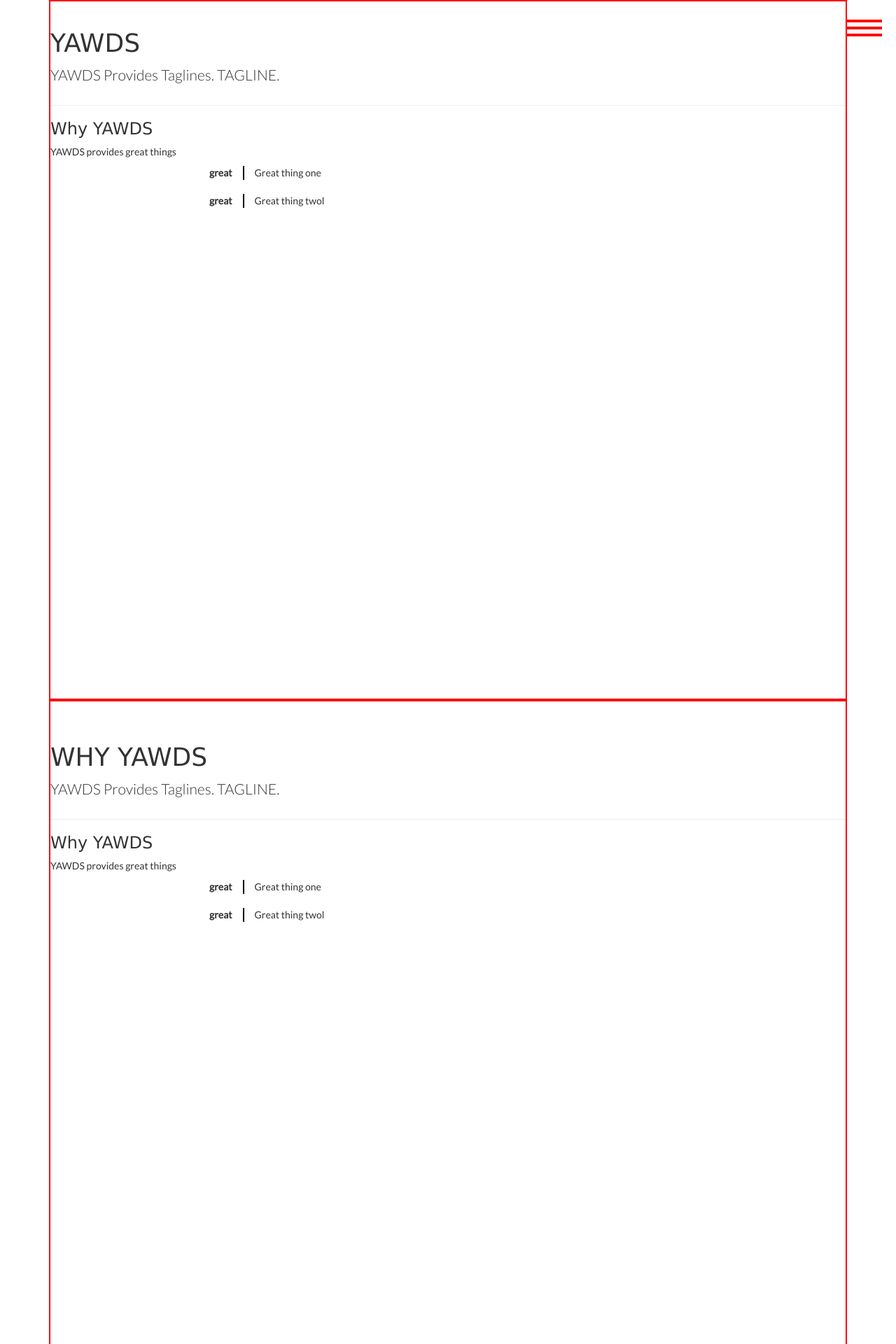
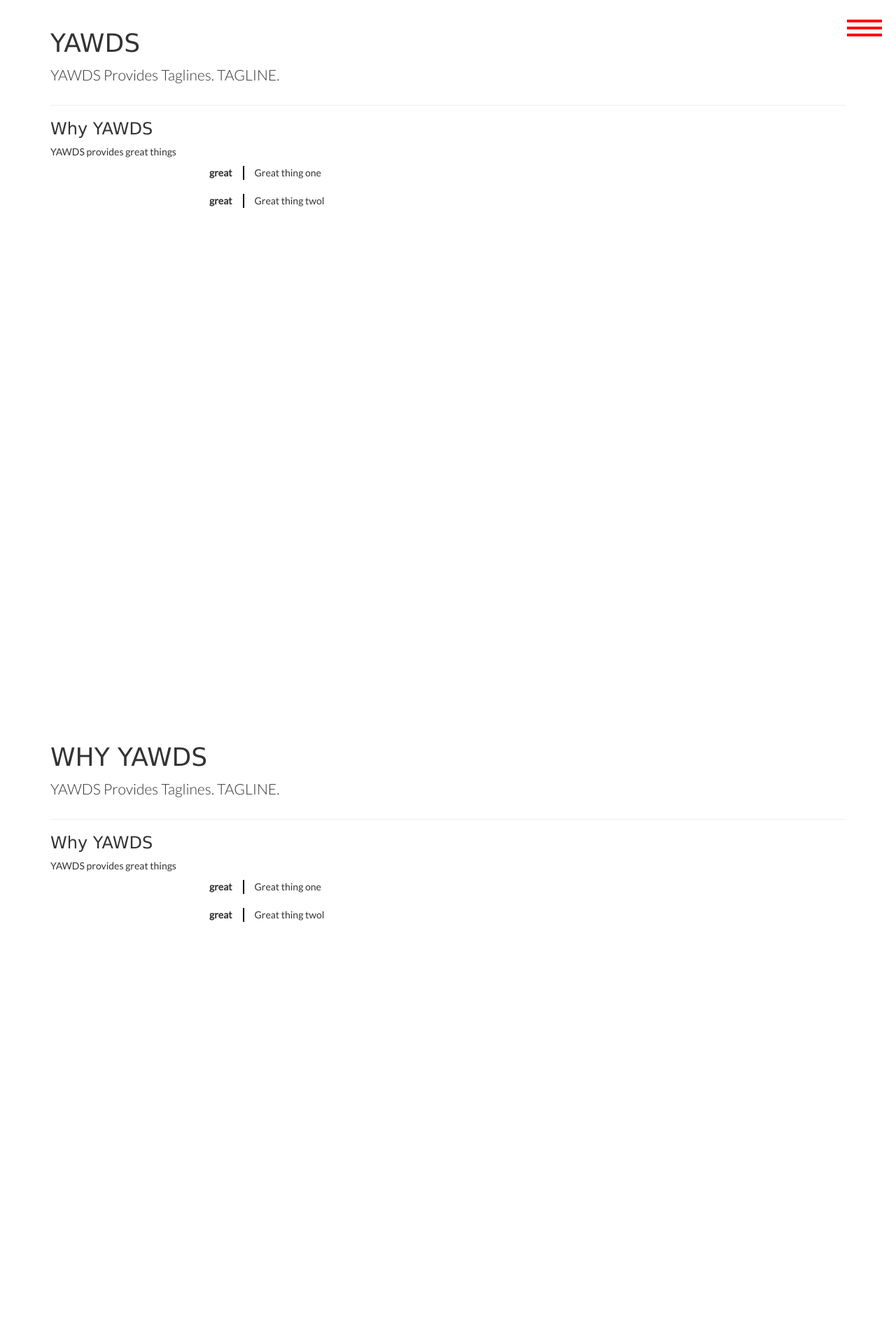
Before and after one commit to resorath/seanfeilweb, a PHP site: page / in a window 1280 px wide. Shown: the top 1920 px of the page at 70% size. Run offline with PHP 8.4, Linux system fonts and the light colour scheme; some libraries are stand-ins or nearby versions; some web fonts are replaced.

Commit message:
Disable border placeholder

```diff
--- a/css/site.css
+++ b/css/site.css
@@ -28,7 +28,7 @@ html, body
 	min-height: 800px;
 	position: relative;
 	z-index: -998;
-	border: solid 2px red;
+	border: solid 2px #FFF;
 
 }
 
```
